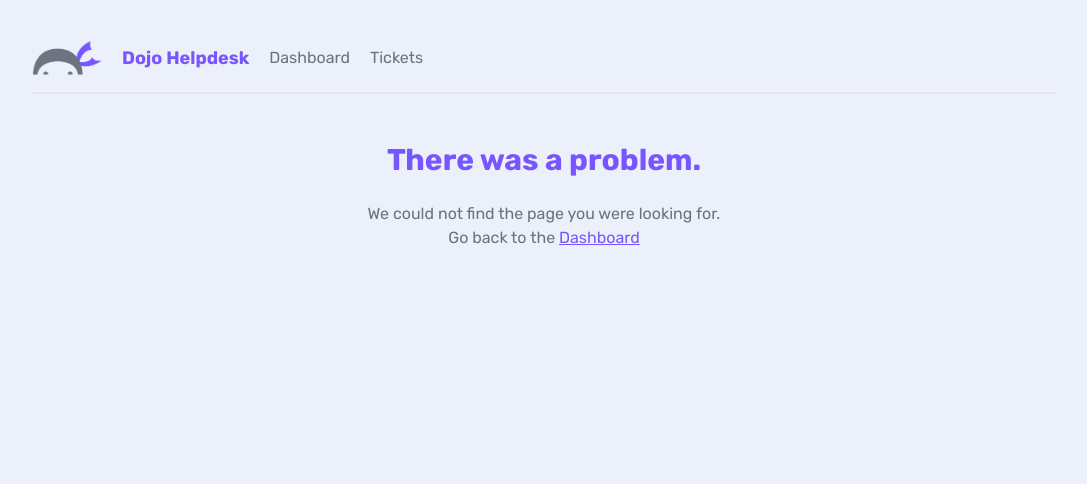
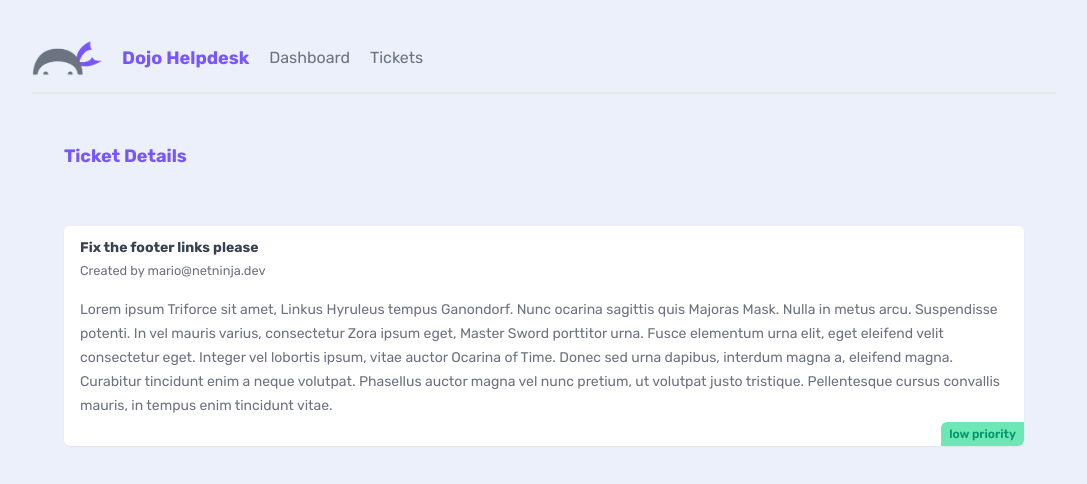
Before and after one commit to RaphaTavares/net-ninja-nextjs-course, a Next.js app: page /tickets/1 in a window 1280 px wide. Before the commit this address had no page. Shown: the top 484 px of the page, without its empty margins (96-1183 px from the left). Built offline with nearby package versions, Linux system fonts and the light colour scheme; data requests are answered from the project's data file.

Commit message:
Lesson 7 - add ticket details page

```diff
--- a/app/tickets/TicketList.jsx
+++ b/app/tickets/TicketList.jsx
@@ -1,3 +1,5 @@
+import Link from "next/link"
+
 async function getTickets() {
     const res = await fetch('http://localhost:4000/tickets', {
       next: {
@@ -15,11 +17,13 @@
       <>
         {tickets.map((ticket) => (
           <div key={ticket.id} className="card my-5">
+            <Link href={`/tickets/${ticket.id}`}>
             <h3>{ticket.title}</h3>
             <p>{ticket.body.slice(0, 200)}...</p>
             <div className={`pill ${ticket.priority}`}>
               {ticket.priority} priority
             </div>
+            </Link>
           </div>
         ))}
         {tickets.length === 0 && (
--- /dev/null
+++ b/app/tickets/[id]/page.jsx
@@ -0,0 +1,29 @@
+async function getTicket(id) {
+    const res = await fetch(`http://localhost:4000/tickets/${id}`, {
+      next: {
+        revalidate: 60
+      }
+    })
+
+    return res.json()
+  }
+
+export default async function TicketDetails({ params }) {
+    const ticket = await getTicket(params.id)
+
+  return (
+    <main>
+        <nav>
+            <h2>Ticket Details</h2>
+        </nav>
+        <div className="card">
+            <h3>{ticket.title}</h3>
+            <small>Created by {ticket.user_email}</small>
+            <p>{ticket.body}</p>
+            <div className={`pill ${ticket.priority}`}>
+              {ticket.priority} priority
+            </div>
+        </div>
+    </main>
+)
+}
```
